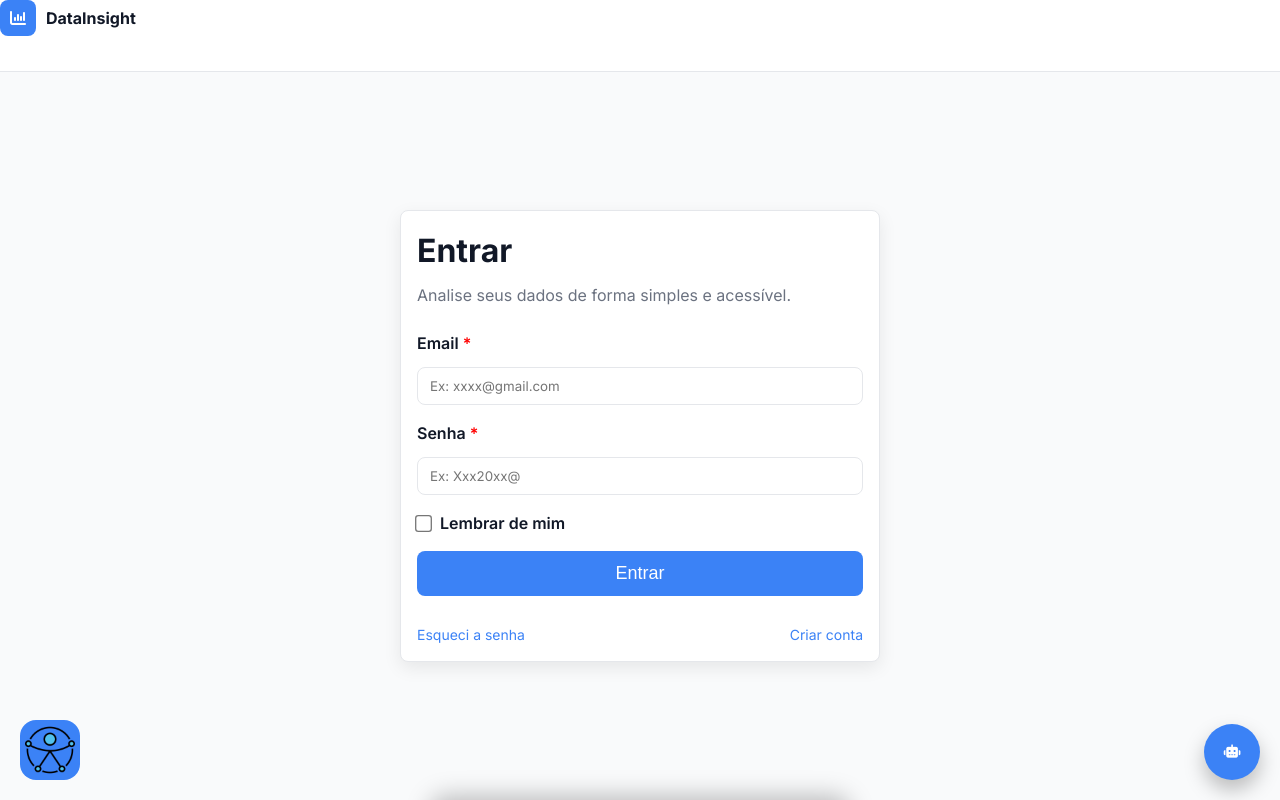
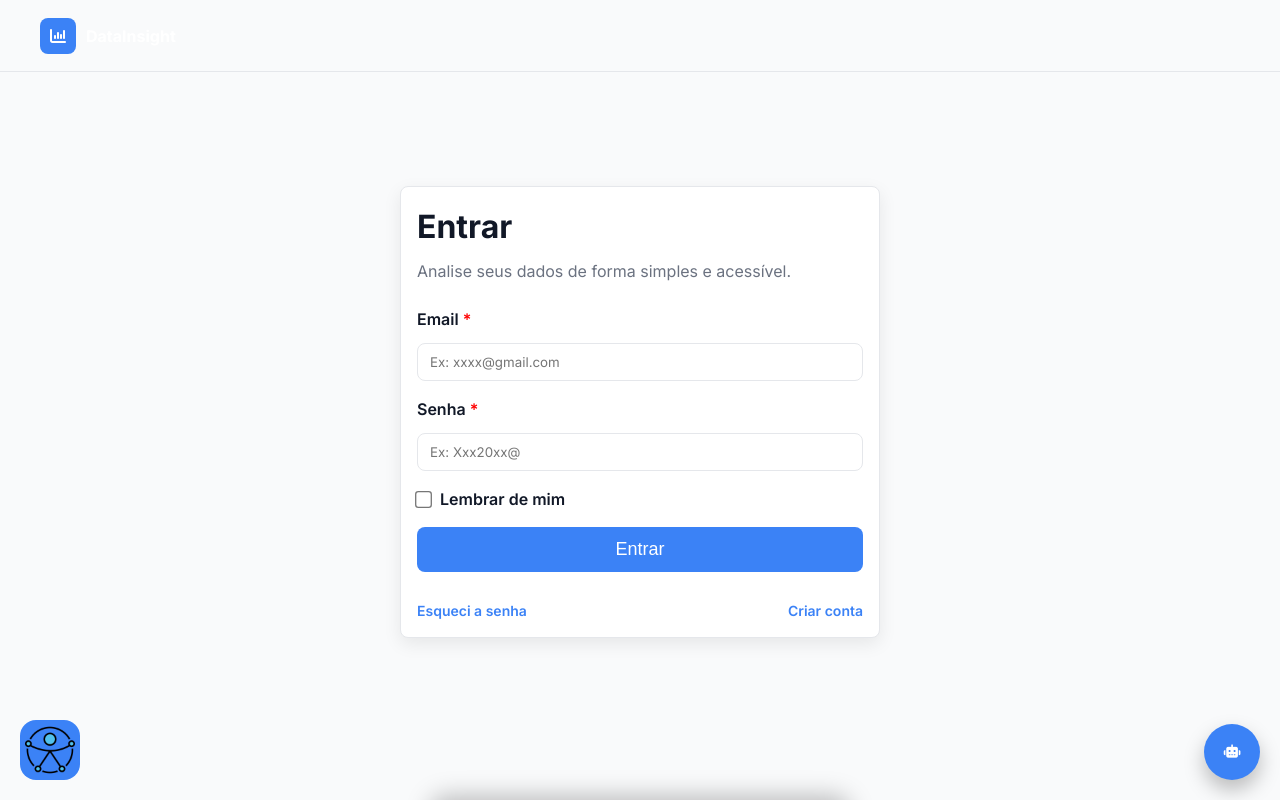
Before and after one commit to Ima23-d/-Projeto-Extensao_2.0, a Flask app: page /login in a window 1280 px wide. Run offline with Flask 3, Linux system fonts and the light colour scheme; some libraries are stand-ins or nearby versions.

Commit message:
Ajuste no layout do login: header alinhado à esquerda e melhorias de margem

```diff
--- a/static/css/estilo.css
+++ b/static/css/estilo.css
@@ -422,15 +422,41 @@ body {
 /* ============================
    TELA DE LOGIN / CADASTRO
    ============================ */
+
+  .barra-topo {
+    display: flex;
+    justify-content: flex-start;
+    align-items: center;
+    padding: 20px 40px;
+    width: 100%;
+    box-sizing: border-box;
+    background-color: transparent;
+}
+
+.marca {
+  display: flex;
+  align-items: center;
+  gap: 10px;
+  text-decoration: none;
+  color: #fff;
+}
+
+.sidebar__header {
+  display: flex;
+  align-items: center;
+}
+
 .autenticacao {
-  min-height: calc(100vh - var(--barra-topo));
+  min-height: calc(100vh - 120px);
   display: grid;
   place-items: center;
-  padding: var(--esp4) 0;
+  padding: 20px 40px;
 }
 
 .autenticacao__cartao {
-  width: 480px;
+  width: 100%;
+  max-width: 480px;
+  margin: 0 auto;
 }
 
 .autenticacao__titulo {
@@ -458,10 +484,17 @@ body {
 .autenticacao__links a {
   color: var(--primaria);
   text-decoration: none;
+  font-weight: 600; /* Deixa o link mais visível */
+  transition: opacity 0.2s;;
 }
 
 .linha a {
   color: var(--primaria);
+}
+
+.autenticacao__links a:hover {
+  opacity: 0.8; /* Efeito visual ao passar o mouse */
+  text-decoration: underline;
 }
 
 /* ============================
```
Also changed, not shown: 1 other file.
